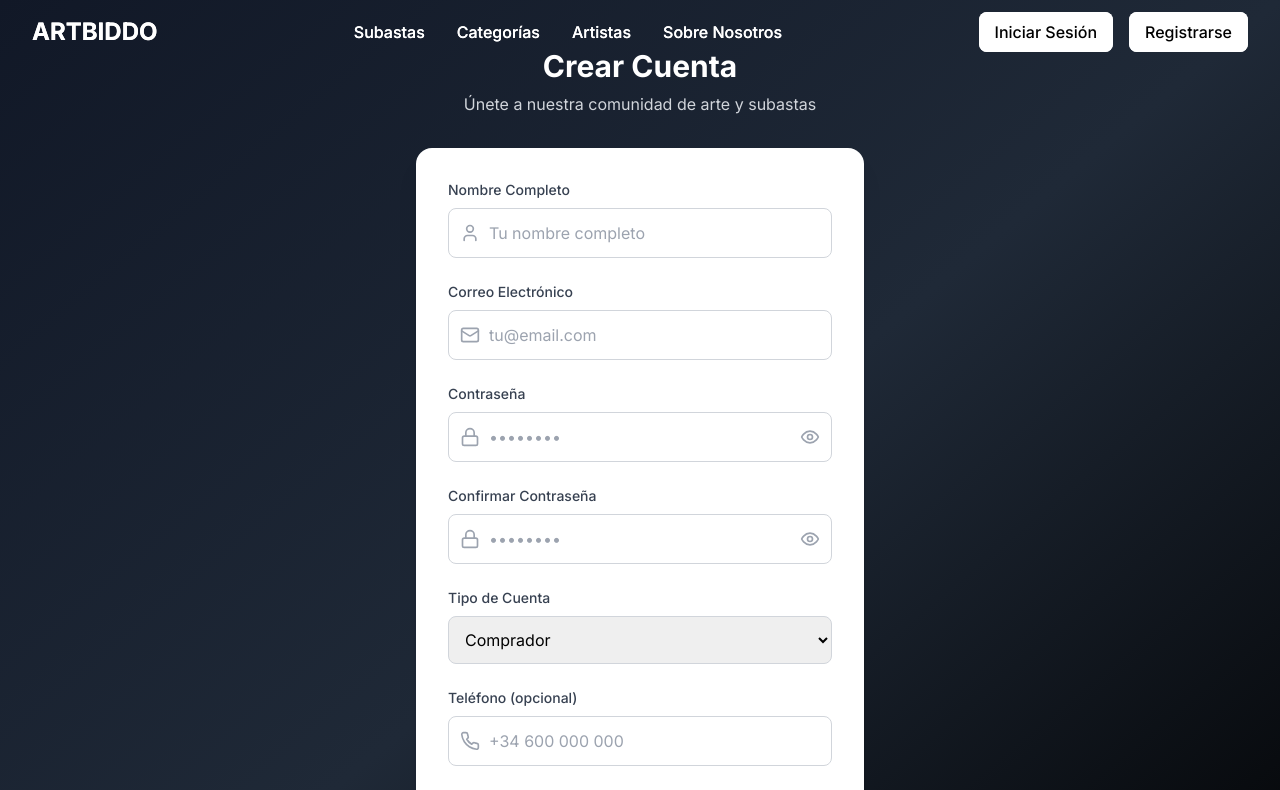
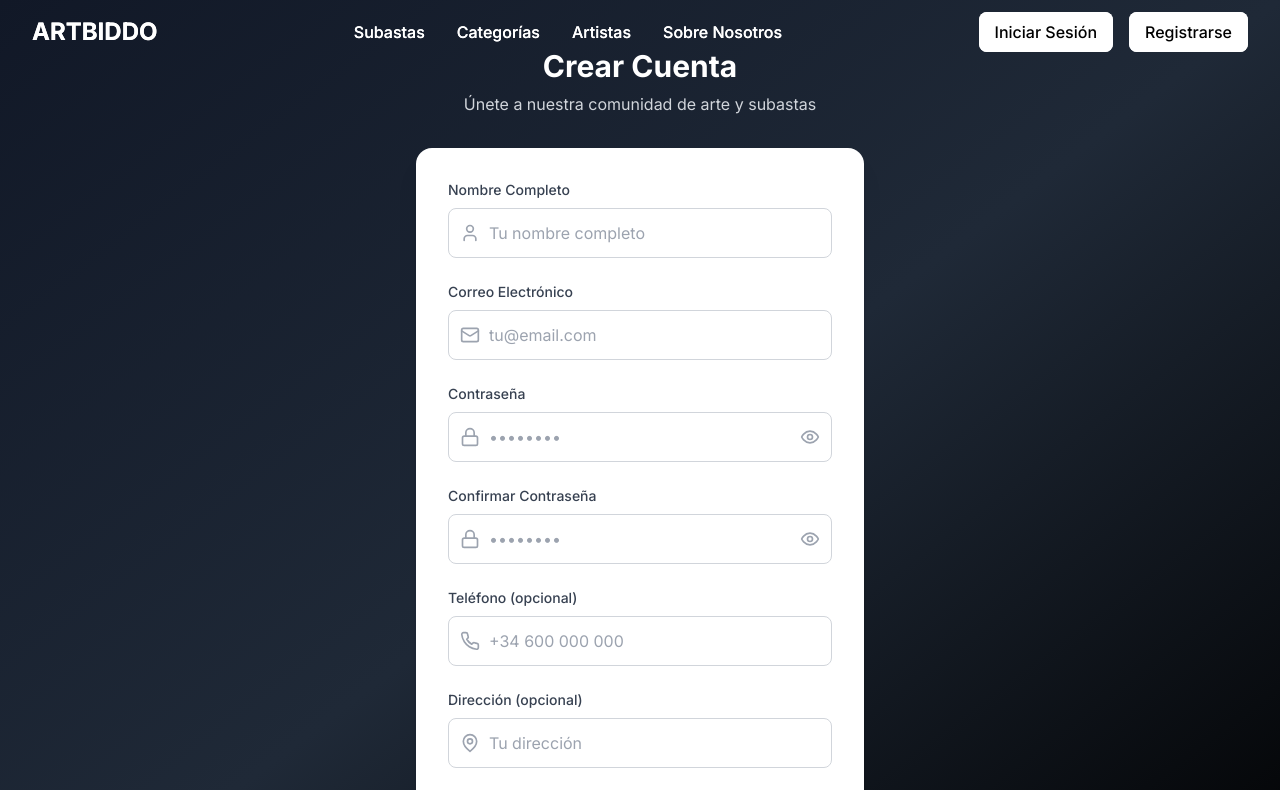
Before and after one commit to artbiddo-platform/artbiddo-platform, a Next.js app: page /register in a window 1280 px wide. Shown: the top 790 px of the page. Built offline with nearby package versions, Linux system fonts and the light colour scheme.

Commit message:
Fix: Eliminar campo de tipo de cuenta del registro - Solo ArtBiddo puede vender

```diff
--- a/app/register/page.tsx
+++ b/app/register/page.tsx
@@ -12,7 +12,6 @@ export default function RegisterPage() {
     email: '',
     password: '',
     confirmPassword: '',
-    role: 'BUYER',
     phone: '',
     address: ''
   });
@@ -50,7 +49,6 @@ export default function RegisterPage() {
           name: formData.name,
           email: formData.email,
           password: formData.password,
-          role: formData.role,
           phone: formData.phone,
           address: formData.address
         })
@@ -188,21 +186,7 @@ export default function RegisterPage() {
                 </div>
               </div>
 
-              {/* Role Field */}
-              <div>
-                <label htmlFor="role" className="block text-sm font-medium text-gray-700 mb-2">
-                  Tipo de Cuenta
-                </label>
-                <select
-                  id="role"
-                  value={formData.role}
-                  onChange={(e) => setFormData({ ...formData, role: e.target.value })}
-                  className="w-full px-3 py-3 border border-gray-300 rounded-lg focus:ring-2 focus:ring-primary-500 focus:border-transparent transition-colors"
-                >
-                  <option value="BUYER">Comprador</option>
-                  <option value="SELLER">Vendedor</option>
-                </select>
-              </div>
+
 
               {/* Phone Field */}
               <div>
```
